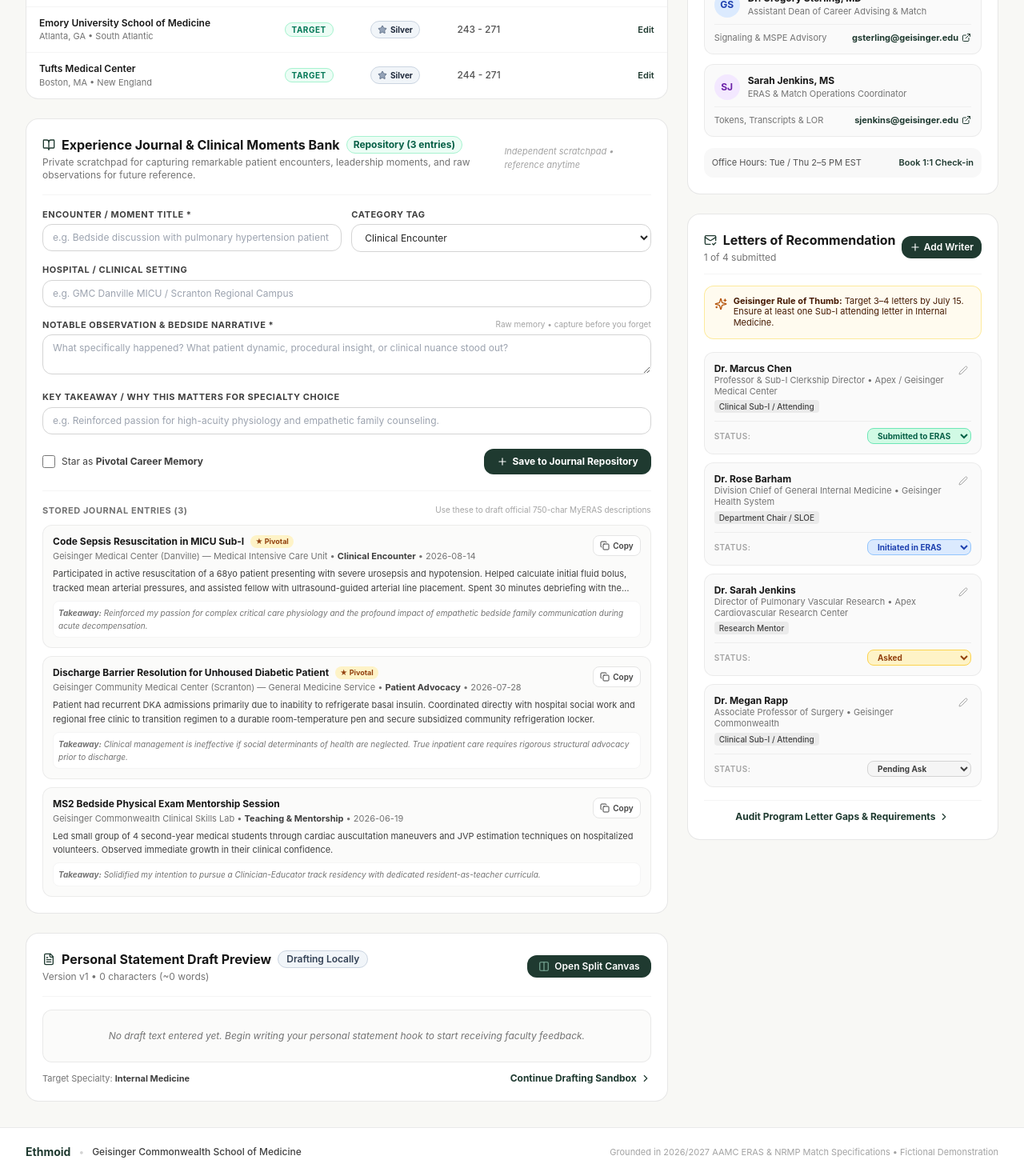
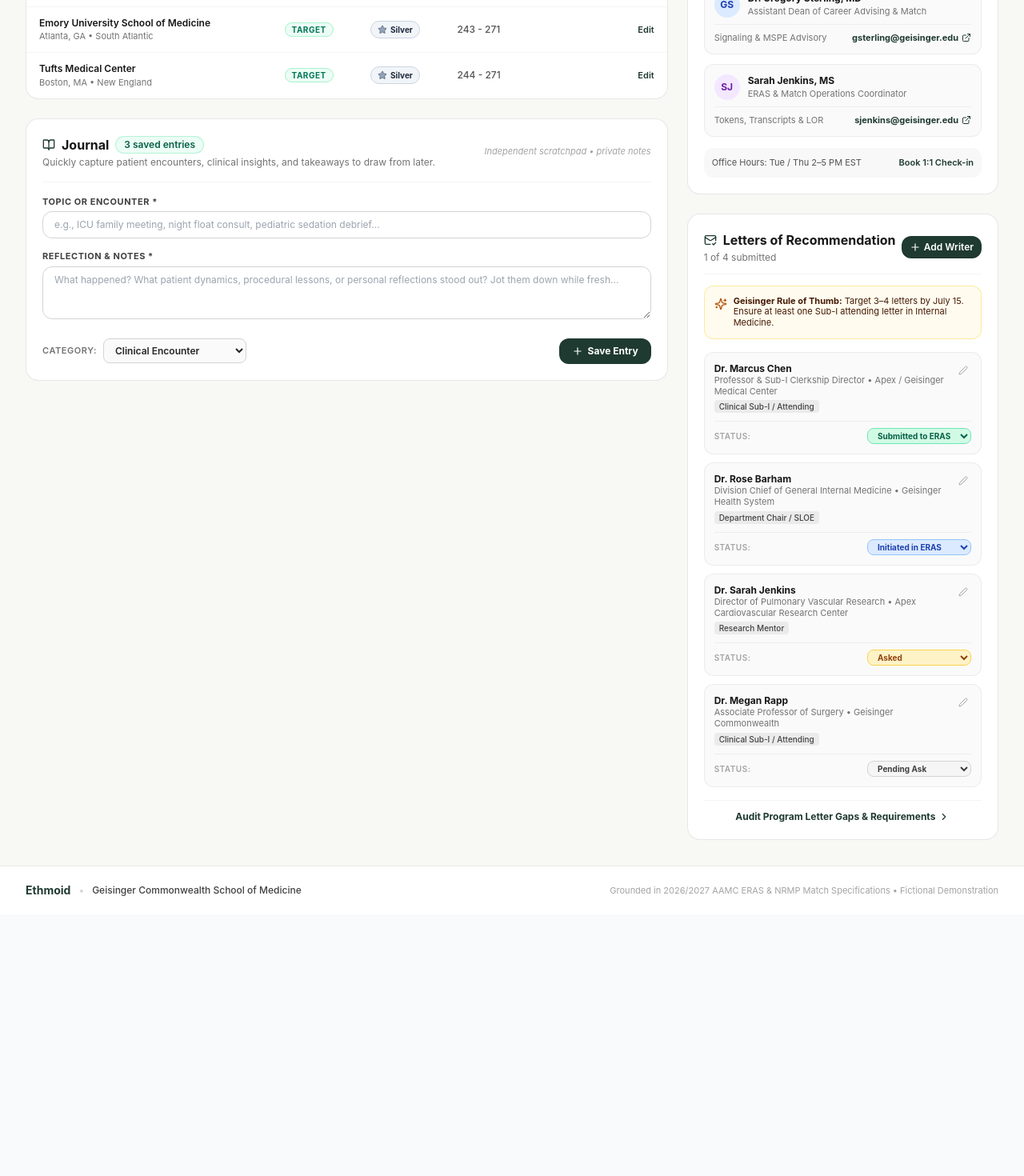
Before and after one commit to hacharya65/eras_program_list_builder, a Next.js app: page / in a window 1280 px wide. Shown: the part 601-2071 px from the top of the page at 80% size. After the commit the page ends 1744 px from the top, so only its background shows below. Built offline with nearby package versions, Linux system fonts and the light colour scheme.

Commit message:
feat: simplify journal card, remove stored entry previews, and remove personal statement draft preview from dashboard

```diff
--- a/src/components/StudentDashboardHome.tsx
+++ b/src/components/StudentDashboardHome.tsx
@@ -132,16 +132,12 @@ export function StudentDashboardHome({
 
   // Experience Journal Repository State (Completely decoupled from official 10 experiences)
   const [journalEntries, setJournalEntries] = useState<ExperienceJournalEntry[]>(INITIAL_MOCK_JOURNAL_ENTRIES);
-  const [quickJournalTitle, setQuickJournalTitle] = useState('');
-  const [quickJournalCategory, setQuickJournalCategory] = useState<
+  const [journalTitle, setJournalTitle] = useState('');
+  const [journalCategory, setJournalCategory] = useState<
     'Clinical Encounter' | 'Patient Advocacy' | 'Research Breakthrough' | 'Teaching & Mentorship' | 'Leadership Moment' | 'Personal Reflection'
   >('Clinical Encounter');
-  const [quickJournalSetting, setQuickJournalSetting] = useState('');
-  const [quickJournalObservation, setQuickJournalObservation] = useState('');
-  const [quickJournalTakeaway, setQuickJournalTakeaway] = useState('');
-  const [quickJournalKeyMemory, setQuickJournalKeyMemory] = useState(false);
+  const [journalNotes, setJournalNotes] = useState('');
   const [journalSuccessMessage, setJournalSuccessMessage] = useState<string | null>(null);
-  const [copiedJournalId, setCopiedJournalId] = useState<string | null>(null);
 
   // School List Preview State
   const [savedPrograms, setSavedPrograms] = useState<SchoolListItem[]>([]);
@@ -225,21 +221,21 @@ export function StudentDashboardHome({
     saveLetterWriterRequests(updated);
   };
 
-  // Dedicated Experience Journal save handler (does NOT mutate official 10 experiences)
+  // Dedicated Journal save handler (does NOT mutate official 10 experiences)
   const handleSaveJournalEntry = (e: React.FormEvent) => {
     e.preventDefault();
-    if (!quickJournalTitle.trim() || !quickJournalObservation.trim()) return;
+    if (!journalTitle.trim() || !journalNotes.trim()) return;
 
     const newEntry: ExperienceJournalEntry = {
       id: `journal-${Date.now()}`,
       studentId: student.id,
-      title: quickJournalTitle.trim(),
-      category: quickJournalCategory,
+      title: journalTitle.trim(),
+      category: journalCategory,
       date: new Date().toISOString().slice(0, 10),
-      setting: quickJournalSetting.trim() || 'Geisinger Health System',
-      notableObservation: quickJournalObservation.trim(),
-      keyTakeaway: quickJournalTakeaway.trim(),
-      isKeyMemory: quickJournalKeyMemory,
+      setting: 'Clinical Setting',
+      notableObservation: journalNotes.trim(),
+      keyTakeaway: '',
+      isKeyMemory: false,
       createdAt: new Date().toISOString(),
     };
 
@@ -247,25 +243,13 @@ export function StudentDashboardHome({
     setJournalEntries(updated);
     saveExperienceJournalEntries(student.id, updated);
 
-    setJournalSuccessMessage(`Saved "${quickJournalTitle.trim()}" to your Experience Journal bank!`);
-    setQuickJournalTitle('');
-    setQuickJournalSetting('');
-    setQuickJournalObservation('');
-    setQuickJournalTakeaway('');
-    setQuickJournalKeyMemory(false);
+    setJournalSuccessMessage(`Saved to your Journal!`);
+    setJournalTitle('');
+    setJournalNotes('');
 
     setTimeout(() => {
       setJournalSuccessMessage(null);
-    }, 4000);
-  };
-
-  const handleCopyJournalText = (entry: ExperienceJournalEntry) => {
-    const textToCopy = `Title: ${entry.title}\nSetting: ${entry.setting}\nCategory: ${entry.category}\nObservation: ${entry.notableObservation}\nKey Takeaway: ${entry.keyTakeaway}`;
-    if (navigator?.clipboard) {
-      navigator.clipboard.writeText(textToCopy);
-      setCopiedJournalId(entry.id);
-      setTimeout(() => setCopiedJournalId(null), 2500);
-    }
+    }, 3500);
   };
 
   // Stage labels mapping
@@ -585,26 +569,29 @@ export function StudentDashboardHome({
             )}
           </div>
 
-          {/* Card B: Remarkable Experiences Journal & Clinical Moments Repository (Separate Feature) */}
+          {/* Card B: Journal (Simplified Low-Friction Clinical Reflection Scratchpad) */}
           <div className="bg-white rounded-2xl border border-neutral-200/90 shadow-xs p-5">
             <div className="flex flex-col sm:flex-row sm:items-center justify-between gap-2 pb-4 border-b border-neutral-100">
               <div>
                 <div className="flex items-center gap-2">
                   <h2 className="text-base font-bold text-neutral-900 flex items-center gap-2">
                     <BookOpen className="w-4 h-4 text-[#1F3A30]" />
-                    <span>Experience Journal &amp; Clinical Moments Bank</span>
+                    <span>Journal</span>
                   </h2>
-                  <span className="text-xs px-2 py-0.5 rounded-full bg-emerald-50 text-emerald-800 font-bold border border-emerald-200">
-                    Repository ({journalEntries.length} entries)
+                  <span
+                    className="text-xs px-2.5 py-0.5 rounded-full bg-emerald-50 text-emerald-800 font-semibold border border-emerald-200/80"
+                    suppressHydrationWarning
+                  >
+                    {journalEntries.length} saved entries
                   </span>
                 </div>
                 <p className="text-xs text-neutral-500 mt-0.5">
-                  Private scratchpad for capturing remarkable patient encounters, leadership moments, and raw observations for future reference.
+                  Quickly capture patient encounters, clinical insights, and takeaways to draw from later.
                 </p>
               </div>
 
-              <span className="text-[11px] text-neutral-400 italic">
-                Independent scratchpad &bull; reference anytime
+              <span className="text-[11px] text-neutral-400 italic hidden sm:inline">
+                Independent scratchpad &bull; private notes
               </span>
             </div>
 
@@ -615,232 +602,64 @@ export function StudentDashboardHome({
               </div>
             )}
 
-            {/* Low-effort journal entry form */}
+            {/* Simple, low-friction journaling form: Topic + Reflection + Category + Save */}
             <form onSubmit={handleSaveJournalEntry} className="mt-4 space-y-3.5">
-              <div className="grid grid-cols-1 sm:grid-cols-2 gap-3">
-                <div>
-                  <label className="block text-[11px] font-bold text-neutral-700 uppercase tracking-wider mb-1">
-                    Encounter / Moment Title *
-                  </label>
-                  <input
-                    type="text"
-                    required
-                    placeholder="e.g. Bedside discussion with pulmonary hypertension patient"
-                    value={quickJournalTitle}
-                    onChange={(e) => setQuickJournalTitle(e.target.value)}
-                    className="w-full px-3 py-2 text-xs border border-neutral-300 rounded-xl bg-white focus:outline-none focus:ring-2 focus:ring-[#7EAE9B]"
-                  />
-                </div>
-
-                <div>
-                  <label className="block text-[11px] font-bold text-neutral-700 uppercase tracking-wider mb-1">
-                    Category Tag
-                  </label>
-                  <select
-                    value={quickJournalCategory}
-                    onChange={(e) => setQuickJournalCategory(e.target.value as any)}
-                    className="w-full px-3 py-2 text-xs border border-neutral-300 rounded-xl bg-white focus:outline-none focus:ring-2 focus:ring-[#7EAE9B] cursor-pointer"
-                  >
-                    <option value="Clinical Encounter">Clinical Encounter</option>
-                    <option value="Patient Advocacy">Patient Advocacy</option>
-                    <option value="Research Breakthrough">Research Breakthrough</option>
-                    <option value="Teaching & Mentorship">Teaching &amp; Mentorship</option>
-                    <option value="Leadership Moment">Leadership Moment</option>
-                    <option value="Personal Reflection">Personal Reflection</option>
-                  </select>
-                </div>
-              </div>
-
               <div>
                 <label className="block text-[11px] font-bold text-neutral-700 uppercase tracking-wider mb-1">
-                  Hospital / Clinical Setting
+                  Topic or Encounter *
                 </label>
                 <input
                   type="text"
-                  placeholder="e.g. GMC Danville MICU / Scranton Regional Campus"
-                  value={quickJournalSetting}
-                  onChange={(e) => setQuickJournalSetting(e.target.value)}
-                  className="w-full px-3 py-2 text-xs border border-neutral-300 rounded-xl bg-white focus:outline-none focus:ring-2 focus:ring-[#7EAE9B]"
-                />
-              </div>
-
-              <div>
-                <div className="flex items-center justify-between mb-1">
-                  <label className="block text-[11px] font-bold text-neutral-700 uppercase tracking-wider">
-                    Notable Observation &amp; Bedside Narrative *
-                  </label>
-                  <span className="text-[10px] text-neutral-400">Raw memory &bull; capture before you forget</span>
-                </div>
-                <textarea
-                  rows={2}
                   required
-                  placeholder="What specifically happened? What patient dynamic, procedural insight, or clinical nuance stood out?"
-                  value={quickJournalObservation}
-                  onChange={(e) => setQuickJournalObservation(e.target.value)}
-                  className="w-full px-3 py-2 text-xs border border-neutral-300 rounded-xl bg-white focus:outline-none focus:ring-2 focus:ring-[#7EAE9B]"
+                  placeholder="e.g., ICU family meeting, night float consult, pediatric sedation debrief..."
+                  value={journalTitle}
+                  onChange={(e) => setJournalTitle(e.target.value)}
+                  className="w-full px-3.5 py-2 text-xs border border-neutral-300 rounded-xl bg-white focus:outline-none focus:ring-2 focus:ring-[#7EAE9B] shadow-2xs"
                 />
               </div>
 
               <div>
                 <label className="block text-[11px] font-bold text-neutral-700 uppercase tracking-wider mb-1">
-                  Key Takeaway / Why This Matters for Specialty Choice
+                  Reflection &amp; Notes *
                 </label>
-                <input
-                  type="text"
-                  placeholder="e.g. Reinforced passion for high-acuity physiology and empathetic family counseling."
-                  value={quickJournalTakeaway}
-                  onChange={(e) => setQuickJournalTakeaway(e.target.value)}
-                  className="w-full px-3 py-2 text-xs border border-neutral-300 rounded-xl bg-white focus:outline-none focus:ring-2 focus:ring-[#7EAE9B]"
+                <textarea
+                  rows={3}
+                  required
+                  placeholder="What happened? What patient dynamics, procedural lessons, or personal reflections stood out? Jot them down while fresh..."
+                  value={journalNotes}
+                  onChange={(e) => setJournalNotes(e.target.value)}
+                  className="w-full px-3.5 py-2 text-xs border border-neutral-300 rounded-xl bg-white focus:outline-none focus:ring-2 focus:ring-[#7EAE9B] shadow-2xs"
                 />
               </div>
 
               <div className="flex flex-col sm:flex-row sm:items-center justify-between gap-3 pt-1">
-                <label className="flex items-center gap-2 cursor-pointer text-xs text-neutral-700">
-                  <input
-                    type="checkbox"
-                    checked={quickJournalKeyMemory}
-                    onChange={(e) => setQuickJournalKeyMemory(e.target.checked)}
-                    className="w-4 h-4 rounded text-[#1F3A30] focus:ring-[#7EAE9B] cursor-pointer"
-                  />
-                  <span>Star as <strong>Pivotal Career Memory</strong></span>
-                </label>
+                <div className="flex items-center gap-2">
+                  <span className="text-[11px] font-semibold text-neutral-500 uppercase tracking-wider">
+                    Category:
+                  </span>
+                  <select
+                    value={journalCategory}
+                    onChange={(e) => setJournalCategory(e.target.value as any)}
+                    className="px-2.5 py-1.5 text-xs font-semibold border border-neutral-300 rounded-lg bg-neutral-50 text-neutral-800 focus:outline-none focus:ring-2 focus:ring-[#7EAE9B] cursor-pointer"
+                  >
+                    <option value="Clinical Encounter">Clinical Encounter</option>
+                    <option value="Patient Advocacy">Patient Advocacy</option>
+                    <option value="Teaching & Mentorship">Teaching &amp; Mentorship</option>
+                    <option value="Research Breakthrough">Research Breakthrough</option>
+                    <option value="Leadership Moment">Leadership Moment</option>
+                    <option value="Personal Reflection">Personal Reflection</option>
+                  </select>
+                </div>
 
                 <button
                   type="submit"
                   className="px-4 py-2 bg-[#1F3A30] hover:bg-[#162D25] text-white font-bold text-xs rounded-xl shadow-2xs flex items-center justify-center gap-1.5 transition-all cursor-pointer"
                 >
                   <Plus className="w-3.5 h-3.5" />
-                  <span>Save to Journal Repository</span>
+                  <span>Save Entry</span>
                 </button>
               </div>
             </form>
-
-            {/* Saved Journal Entries Bank */}
-            {journalEntries.length > 0 && (
-              <div className="mt-5 pt-4 border-t border-neutral-100">
-                <div className="flex items-center justify-between mb-2.5">
-                  <div className="text-[11px] font-bold text-neutral-500 uppercase tracking-wider">
-                    Stored Journal Entries ({journalEntries.length})
-                  </div>
-                  <span className="text-[10px] text-neutral-400">
-                    Use these to draft official 750-char MyERAS descriptions
-                  </span>
-                </div>
-
-                <div className="space-y-2.5">
-                  {journalEntries.slice(0, 3).map((entry) => (
-                    <div
-                      key={entry.id}
-                      className="p-3 bg-[#FBFBFA] border border-neutral-200/70 rounded-xl text-xs space-y-1.5 hover:border-neutral-300 transition-colors"
-                    >
-                      <div className="flex items-start justify-between gap-2">
-                        <div>
-                          <div className="flex items-center gap-2">
-                            <span className="font-bold text-neutral-900">{entry.title}</span>
-                            {entry.isKeyMemory && (
-                              <span className="px-1.5 py-0.2 rounded-full text-[9px] font-bold bg-amber-100 text-amber-800">
-                                ★ Pivotal
-                              </span>
-                            )}
-                          </div>
-                          <div className="text-[11px] text-neutral-500 mt-0.5">
-                            {entry.setting} &bull; <strong className="text-neutral-700">{entry.category}</strong> &bull; {entry.date}
-                          </div>
-                        </div>
-
-                        <button
-                          onClick={() => handleCopyJournalText(entry)}
-                          className="px-2 py-1 bg-white hover:bg-neutral-100 border border-neutral-200 rounded-lg text-[10px] font-semibold text-neutral-700 flex items-center gap-1 shrink-0 cursor-pointer shadow-2xs"
-                          title="Copy raw observation text to clipboard for MyERAS drafting"
-                        >
-                          <Copy className="w-3 h-3" />
-                          <span>{copiedJournalId === entry.id ? 'Copied!' : 'Copy'}</span>
-                        </button>
-                      </div>
-
-                      <p className="text-neutral-700 text-[11px] line-clamp-2 leading-relaxed">
-                        {entry.notableObservation}
-                      </p>
-
-                      {entry.keyTakeaway && (
-                        <div className="text-[10px] text-neutral-500 italic bg-white p-1.5 rounded-lg border border-neutral-100">
-                          <strong>Takeaway:</strong> {entry.keyTakeaway}
-                        </div>
-                      )}
-                    </div>
-                  ))}
-                </div>
-              </div>
-            )}
-          </div>
-
-          {/* Card C: Personal Statement Draft Preview & Excerpt */}
-          <div className="bg-white rounded-2xl border border-neutral-200/90 shadow-xs p-5">
-            <div className="flex flex-col sm:flex-row sm:items-center justify-between gap-2 pb-4 border-b border-neutral-100">
-              <div>
-                <div className="flex items-center gap-2">
-                  <h2 className="text-base font-bold text-neutral-900 flex items-center gap-2">
-                    <FileText className="w-4 h-4 text-[#1F3A30]" />
-                    <span>Personal Statement Draft Preview</span>
-                  </h2>
-                  <span className={`px-2.5 py-0.5 rounded-full text-xs font-semibold border ${psStage.color}`}>
-                    {psStage.label}
-                  </span>
-                </div>
-                <p className="text-xs text-neutral-500 mt-0.5">
-                  Version v{personalStatement.currentVersionNumber} &bull; {personalStatement.content.length} characters
-                  (~{Math.round(personalStatement.content.split(/\s+/).filter(Boolean).length)} words)
-                </p>
-              </div>
-
-              <div className="flex items-center gap-2">
-                {latestPSFeedback && (
-                  <button
-                    onClick={() => onNavigate('personal_statement_feedback')}
-                    className="px-3 py-1.5 bg-purple-50 hover:bg-purple-100 text-purple-900 border border-purple-200 rounded-xl text-xs font-semibold flex items-center gap-1.5 transition-colors cursor-pointer"
-                  >
-                    <MessageSquare className="w-3.5 h-3.5 text-purple-700" />
-                    <span>Feedback Notes</span>
-                  </button>
-                )}
-                <button
-                  onClick={onOpenSplitCanvas}
-                  className="px-3.5 py-1.5 bg-[#1F3A30] hover:bg-[#162D25] text-white rounded-xl text-xs font-semibold flex items-center gap-1.5 shadow-2xs transition-all cursor-pointer"
-                >
-                  <Columns className="w-3.5 h-3.5 text-[#7EAE9B]" />
-                  <span>Open Split Canvas</span>
-                </button>
-              </div>
-            </div>
-
-            {/* Excerpt Box */}
-            <div className="mt-4 p-4 bg-[#FBFBFA] border border-neutral-200/80 rounded-xl relative overflow-hidden">
-              {personalStatement.content ? (
-                <>
-                  <p className="text-xs text-neutral-700 leading-relaxed italic line-clamp-4 font-serif">
-                    &ldquo;{personalStatement.content}&rdquo;
-                  </p>
-                  <div className="absolute inset-x-0 bottom-0 h-8 bg-gradient-to-t from-[#FBFBFA] to-transparent pointer-events-none" />
-                </>
-              ) : (
-                <div className="text-xs text-neutral-500 italic text-center py-2">
-                  No draft text entered yet. Begin writing your personal statement hook to start receiving faculty feedback.
-                </div>
-              )}
-            </div>
-
-            <div className="mt-3 flex items-center justify-between text-xs text-neutral-500">
-              <span className="text-[11px]">
-                Target Specialty: <strong className="text-neutral-700">{targetSpecialty}</strong>
-              </span>
-              <button
-                onClick={() => onNavigate('personal_statement')}
-                className="font-bold text-[#1F3A30] hover:underline flex items-center gap-1 cursor-pointer"
-              >
-                <span>Continue Drafting Sandbox</span>
-                <ChevronRight className="w-3.5 h-3.5" />
-              </button>
-            </div>
           </div>
         </div>
 
```
Also changed, not shown: 1 other file (tests, documents, lock files or other folders).
